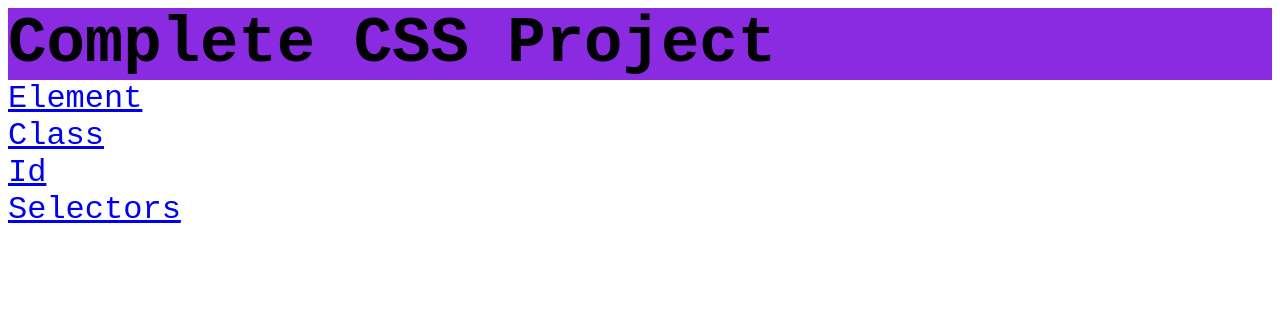
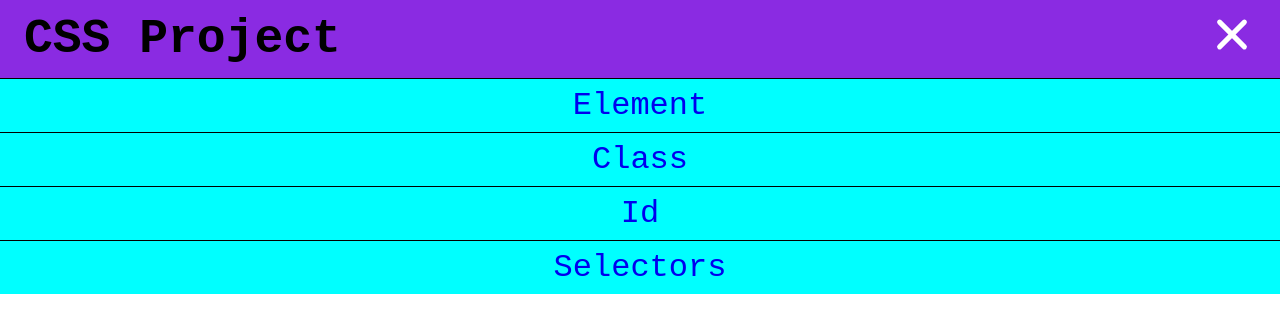
Before and after one commit to mahbub-alam-dave/css-project, a plain HTML site: page index.html in a window 1280 px wide. Drawn offline with Linux system fonts and the light colour scheme.

Commit message:
second version

```diff
--- a/index.html
+++ b/index.html
@@ -8,9 +8,14 @@
 </head>
 <body>
     <header>
-        <h1>Complete CSS Project</h1>
-        <nav>
-            <ul>
+        <section class="header__section">
+        <h1 class="header__h1">CSS Project</h1>
+        <button class="header__button">
+            <div class="header__div"></div>
+        </button>
+    </section>
+        <nav class="header__nav">
+            <ul  class="header__ul">
                 <li><a href="#">Element</a></li>
                 <li><a href="#">Class</a></li>
                 <li><a href="#">Id</a></li>
--- a/style.css
+++ b/style.css
@@ -9,10 +9,119 @@ body {
     font-family: 'Courier New', Courier, monospace;
 }
 
-header {
-    padding: 0.5rem;
+
+
+.header__section {
+    display: flex;
+    justify-content: space-between;
+    background-color: blueviolet;
+    padding: .25rem .5rem;
 }
 
-header h1 {
-    background-color: blueviolet;
+.header__h1 {
+    padding: .5rem 1rem;
 }
+
+.header__button {
+    width: 60px;
+    height: 60px;
+    background-color: transparent;
+    /* box-shadow: none; */
+    border: none;
+    /* margin: .5rem .5rem .5rem 0rem; */
+    position: relative;
+}
+
+.header__div, .header__div::before, .header__div::after {
+    width: 40px;
+    height: 5px;
+    background-color: white;
+    border-radius: 5px;
+    transition: all, 0.5s;
+}
+
+.header__div::before, .header__div::after {
+    content: "";
+}
+
+.header__div::before {
+    position: absolute;
+    transform: translate(-20px, -12px);
+}
+
+.header__div::after {
+    position: absolute;
+    transform: translate(-20px, 12px);
+}
+
+.header__nav {
+    display: none;
+    background-color: aqua;
+    transform-origin: top center;
+    animation: animation .5s ease-in-out forwards;
+
+
+}
+
+@keyframes animation {
+    0% {
+       transform: scaleX(0);
+    }
+
+    80% {
+        transform: scaleY(1.2);
+    }
+    100% {
+        transform: scaleY(1);
+    }
+}
+
+.header__ul {
+    list-style-type: none;
+    display: flex;
+    flex-flow: column nowrap;
+}
+
+nav li {
+    /* background-color: aqua; */
+    border-top: 1px solid black;
+    /* text-align: center; */
+    padding: .5rem;
+
+
+}
+
+nav a {
+    display: block;
+    text-align: center;
+    text-decoration: none;
+    width: 80%;
+    margin: auto;
+    cursor: pointer;
+
+}
+
+nav a:hover, nav a:focus {
+    color: rgb(93, 183, 183);
+    font-weight: bold;
+    transform: scale(1.2);
+    transition: all 0.3s;
+
+}
+
+:is(header:hover, header:focus-within) .header__div {
+    background-color: transparent;
+    transform: rotate(360deg);
+}
+
+:is(header:hover, header:focus-within) .header__div::before {
+    transform: translateX(-20px) rotate(45deg);
+}
+
+:is(header:hover, header:focus-within) .header__div::after {
+    transform: translateX(-20px) rotate(-45deg);
+}
+
+:is(header:hover, header:focus-within) nav {
+    display: block;
+}
```
